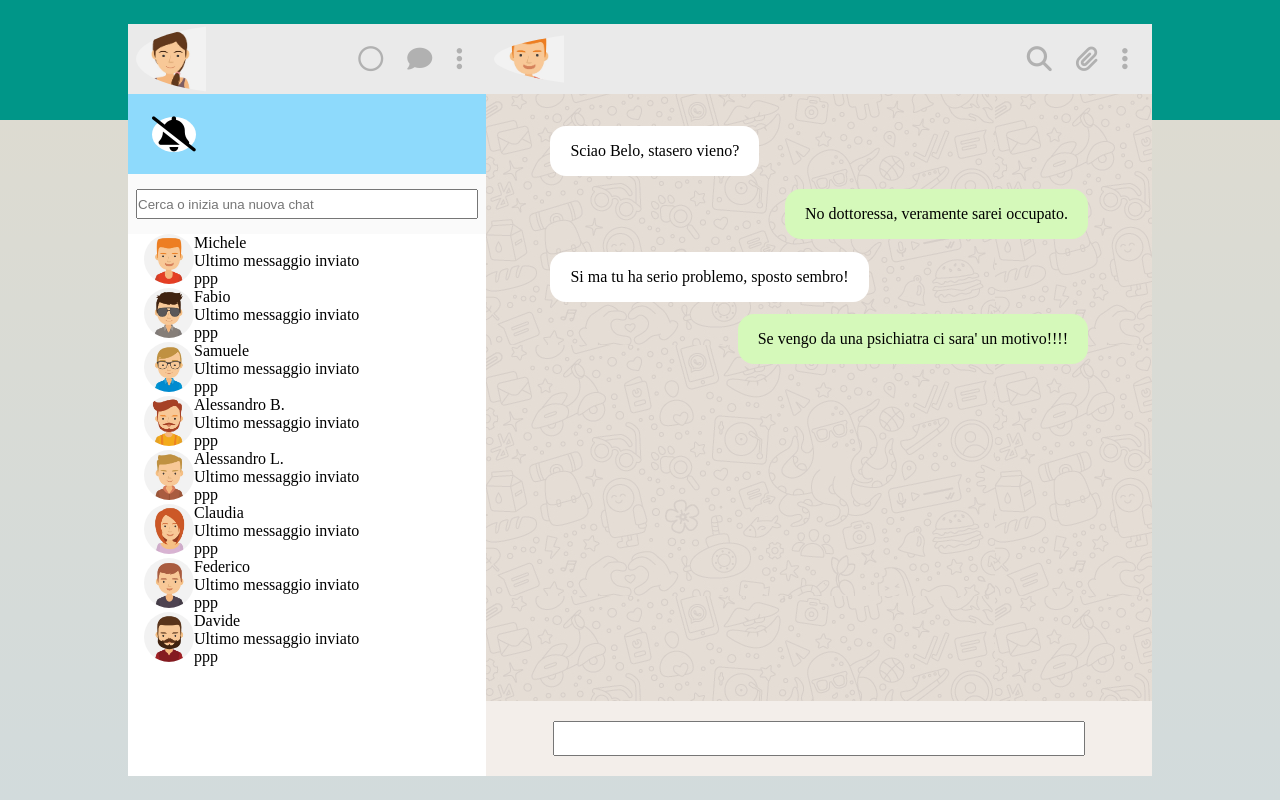
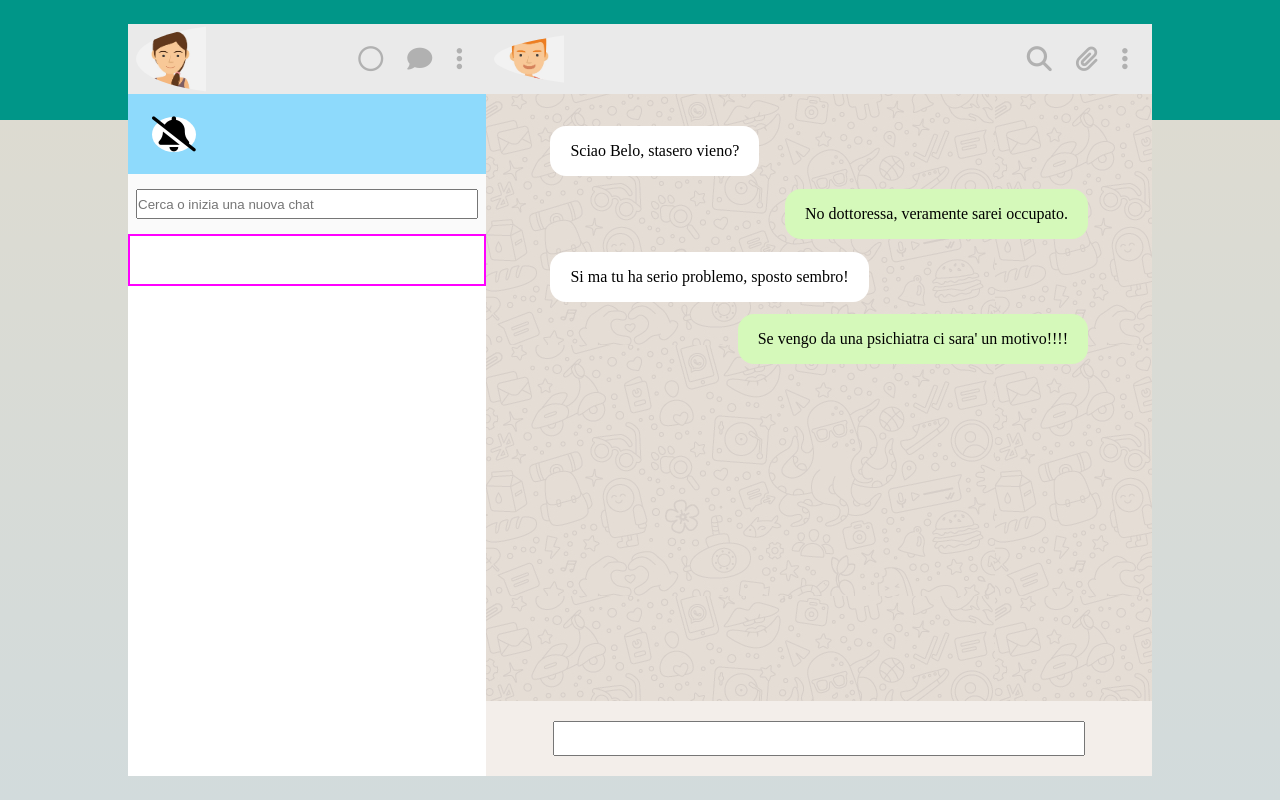
Before and after one commit to Simone-Corso/vue-boolzapp, a plain HTML site: page index.html in a window 1280 px wide. Drawn offline with nearby package versions, Linux system fonts and the light colour scheme.

Commit message:
ho inserito un metodo diverso per i contacts, da definire ancora

```diff
--- a/css/style.css
+++ b/css/style.css
@@ -108,6 +108,13 @@ section.userbar div.contacts{
     background-color: #ffffff;
 }
 
+section.userbar div.contacts > article{
+    width: 100%;
+    padding: 1.5rem;
+    border: solid 2px magenta;
+
+}
+
 main section.conversation-container{
     width: 65%;
     background-color: #eaeaea;
--- a/index.html
+++ b/index.html
@@ -32,19 +32,9 @@
                     <input type="text" id="search-input" placeholder="Cerca o inizia una nuova chat">
                 </div>
                 <div class="contacts">
-                    <ul class="contacts-list">
-                        <li v-for="(contacts, index) in contacts" :key="index">
-                            <img class="avatar" :src="contacts.avatar" alt="">
-                                <span>{{ contacts.name }}
-                                    <p>
-                                        Ultimo messaggio inviato
-                                    </p>
-                                    ppp
-                                </span>
+                    <article>
 
-                        </li>
-
-                    </ul>
+                    </article>
                 </div>
             </section>
             <section class="conversation-container flex flex-column">
```
